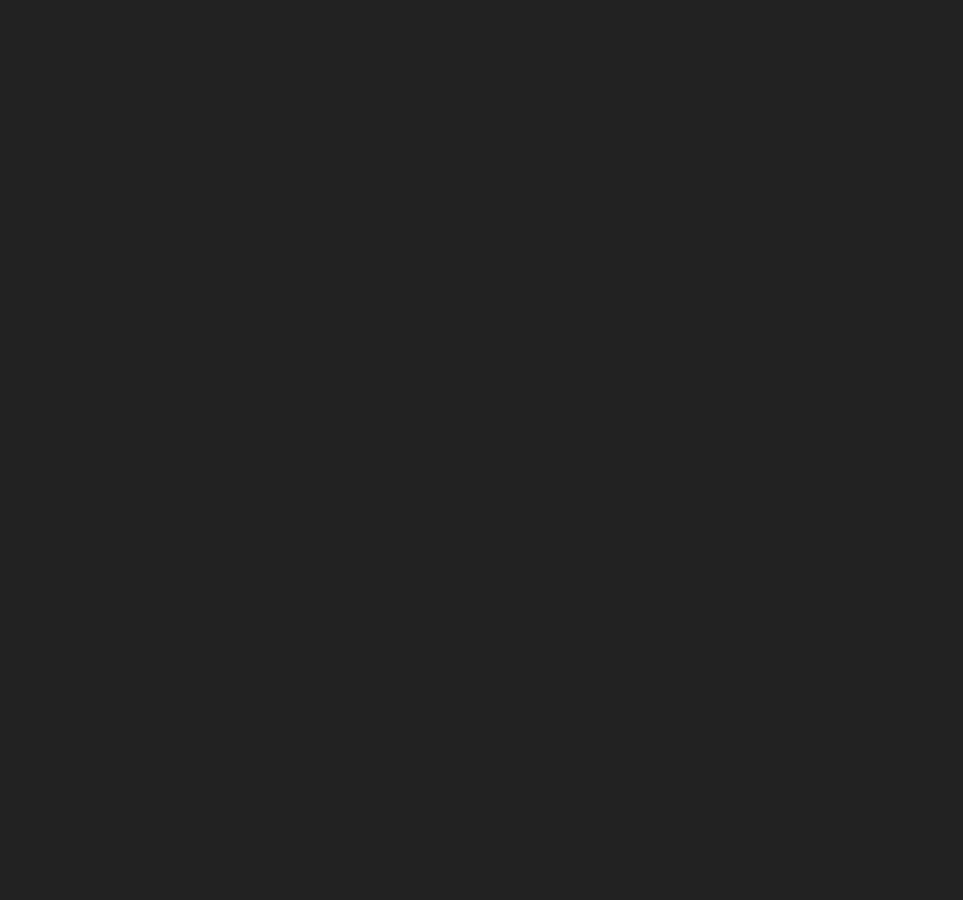
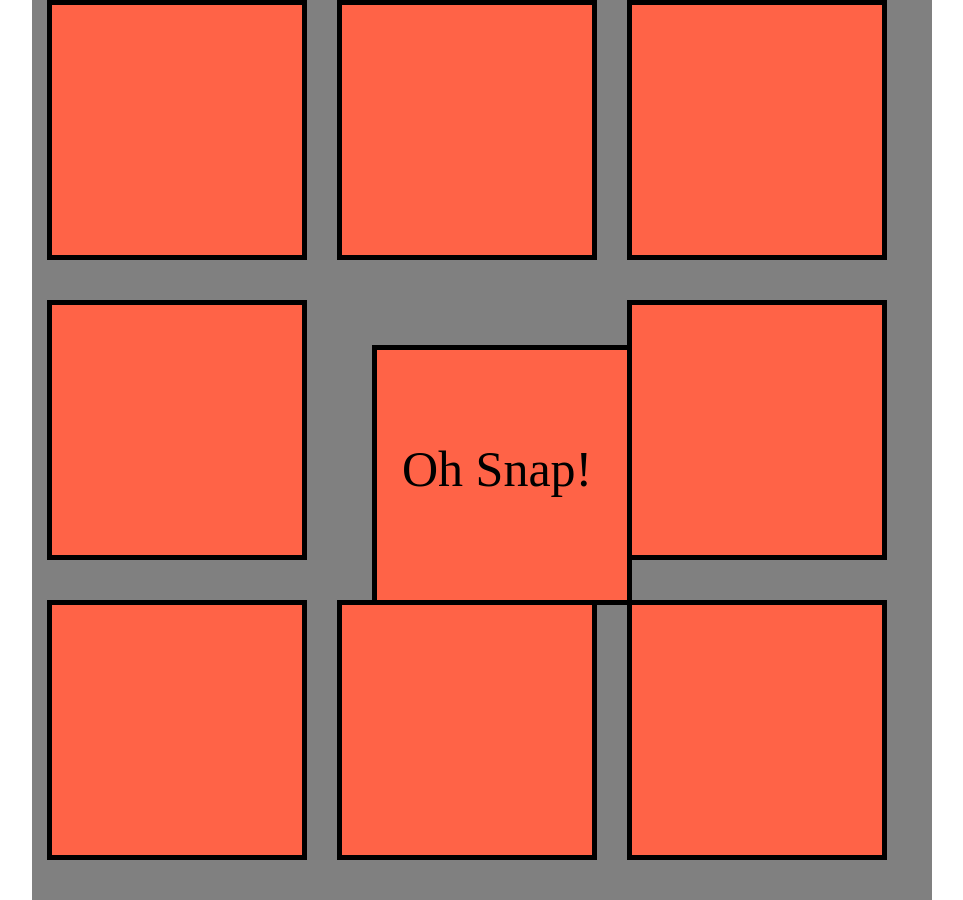
Before and after one commit to greenfox-zerda-lasers/BozsanyiArnold, a plain HTML site: page week-02/day-1/problem-5/index.html in a window 1280 px wide. Shown: the whole page, without its empty margins (158-1121 px from the left). Before the commit the page ends 800 px from the top, so only its background shows below. Drawn offline with Linux system fonts and the light colour scheme.

Commit message:
done with 5th excersise(problem)

```diff
--- a/week-02/day-1/problem-5/index.html
+++ b/week-02/day-1/problem-5/index.html
@@ -6,6 +6,29 @@
     <link href="style.css" rel="stylesheet">
   </head>
   <body>
+    <div class="main">
+      <div class="box">
+      </div>
+      <div class="box">
+      </div>
+      <div class="box">
+      </div>
+      <div class="box">
+      </div>
+      <div class="box"><p>
+        Oh Snap!
+      </p>
+      </div>
+      <div class="box">
+      </div>
+      <div class="box">
+      </div>
+      <div class="box">
+      </div>
+      <div class="box">
+
+      </div>
+    </div>
 
   </body>
 </html>
--- a/week-02/day-1/problem-5/style.css
+++ b/week-02/day-1/problem-5/style.css
@@ -2,6 +2,33 @@
   margin: 0;
 }
 body,html {
-  background: #222;
   height: 100%;
 }
+ .main {
+   width: 900px;
+   height: 900px;
+   background: rgb(128, 128, 128);;
+   display: flex;
+   margin: auto;
+   position: relative;
+   flex-wrap: wrap;
+ }
+ .box {
+   height: 250px;
+   width: 250px;
+   background: rgb(255, 99, 71);
+   border: solid black 5px;
+   margin: 0 15px;
+ }
+.main div:nth-child(5) {
+  position: relative;
+  top: 45px;
+  left: 35px;
+}
+.box p {
+  text-align: center;
+  position: absolute;
+  font-size: 50px;
+  left: 25px;
+  top: 90px;
+}
```
